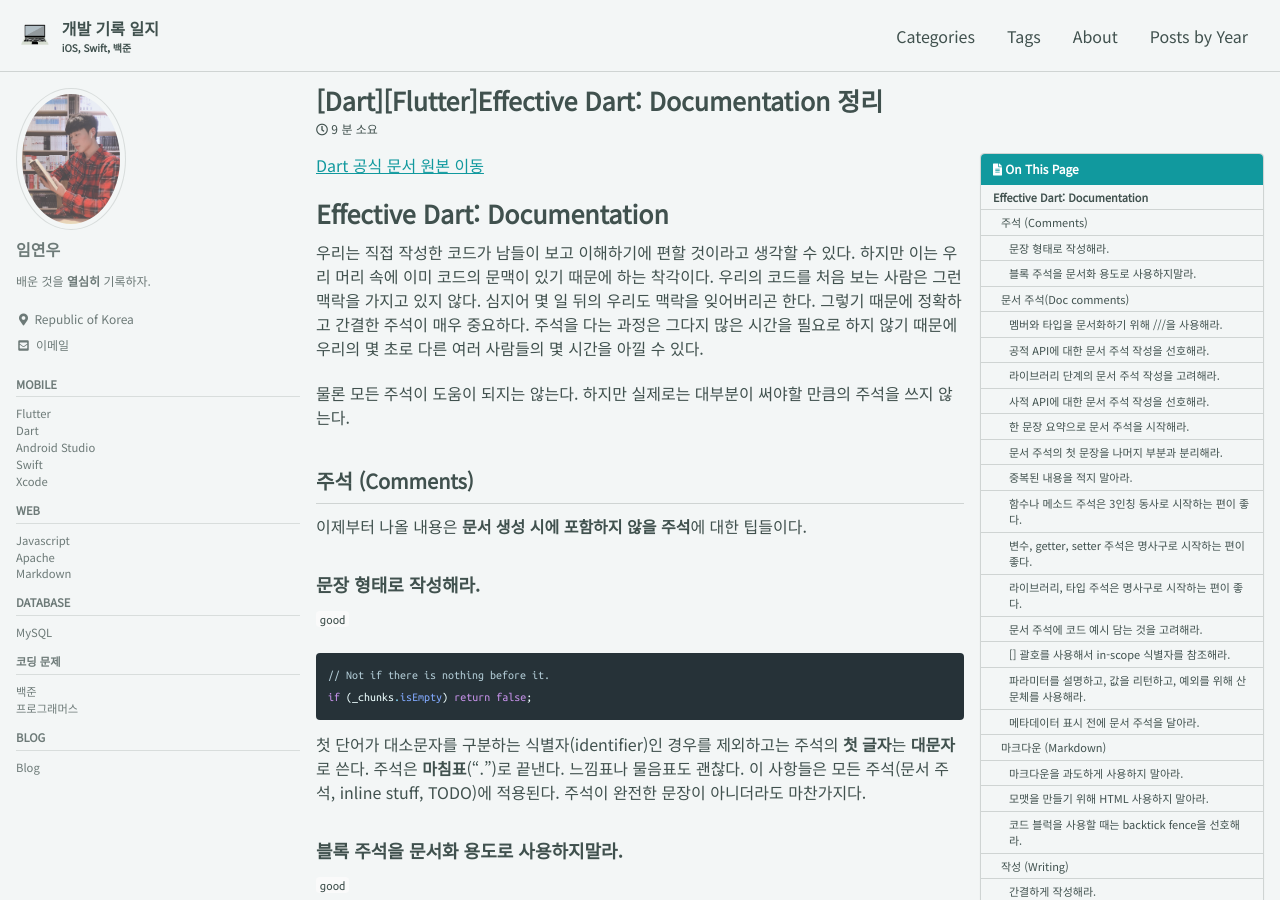
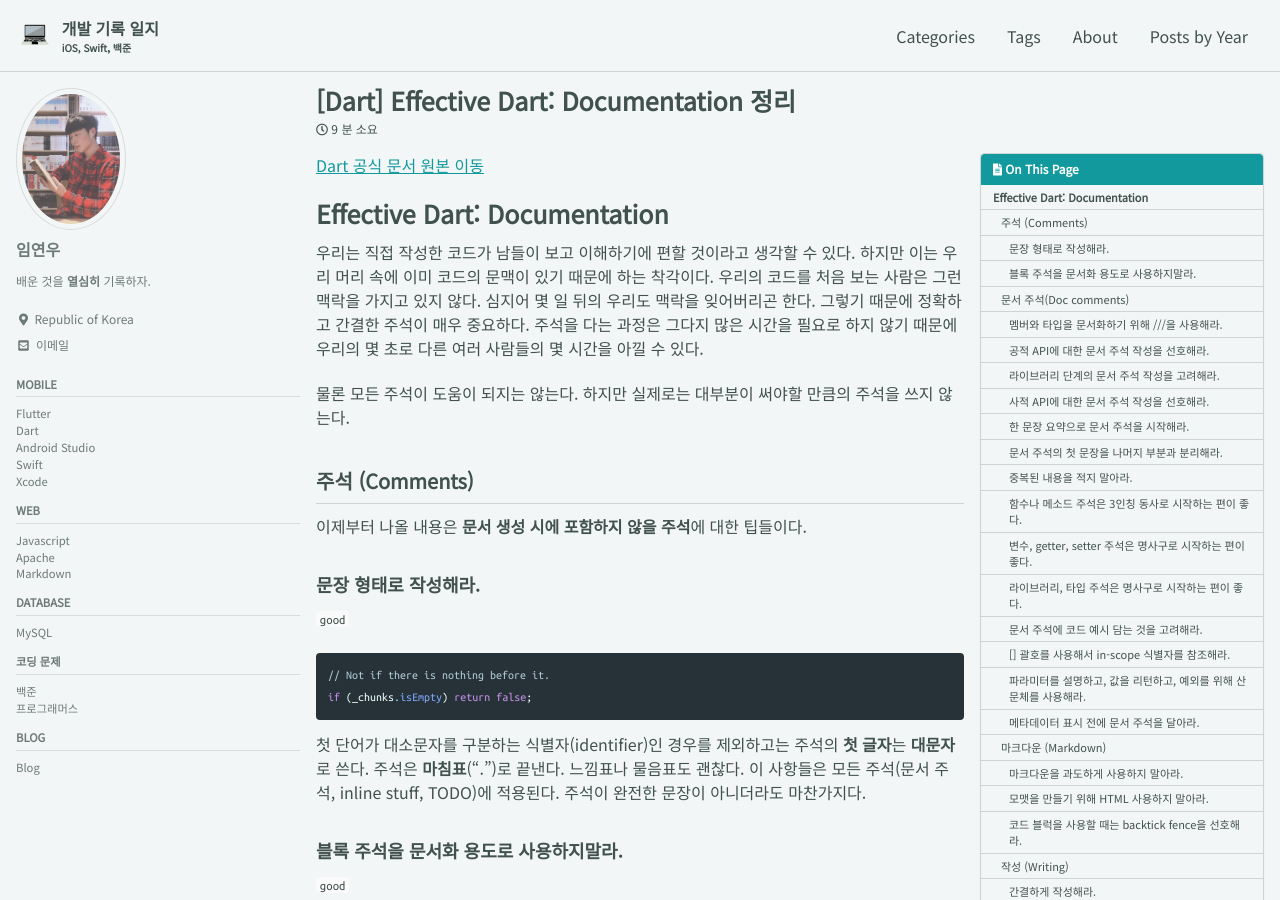
Before and after one commit to terry1213/terry1213.github.io, a Jekyll site: the page built from _posts/2021-01-06-dart-flutter-effective-dart-documentation.md, in a window 1280 px wide and 900 px high. Built offline with Jekyll 4.4.1, drawn with Linux system fonts in a browser that asks for light colours; cached includes are drawn as plain includes; comment, search, counter and statistics services are not loaded.

Commit message:
[UPDATE] 제목, 카테고리 변경

```diff
--- a/_posts/2021-01-06-dart-flutter-effective-dart-documentation.md
+++ b/_posts/2021-01-06-dart-flutter-effective-dart-documentation.md
@@ -1,8 +1,7 @@
 ---
-title: "[Dart][Flutter]Effective Dart: Documentation 정리"
+title: "[Dart] Effective Dart: Documentation 정리"
 categories:
 - Dart
-- Flutter
 tags:
 - Mobile
 ---
```
